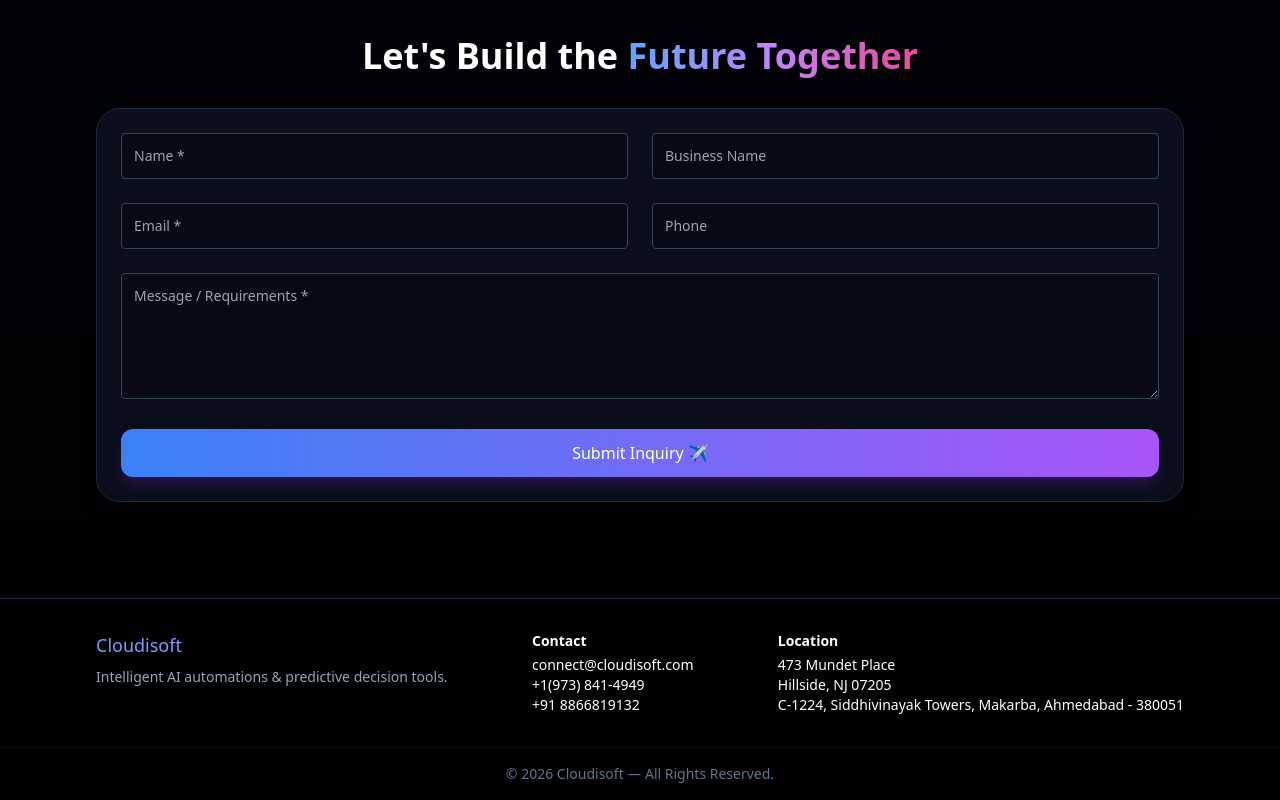
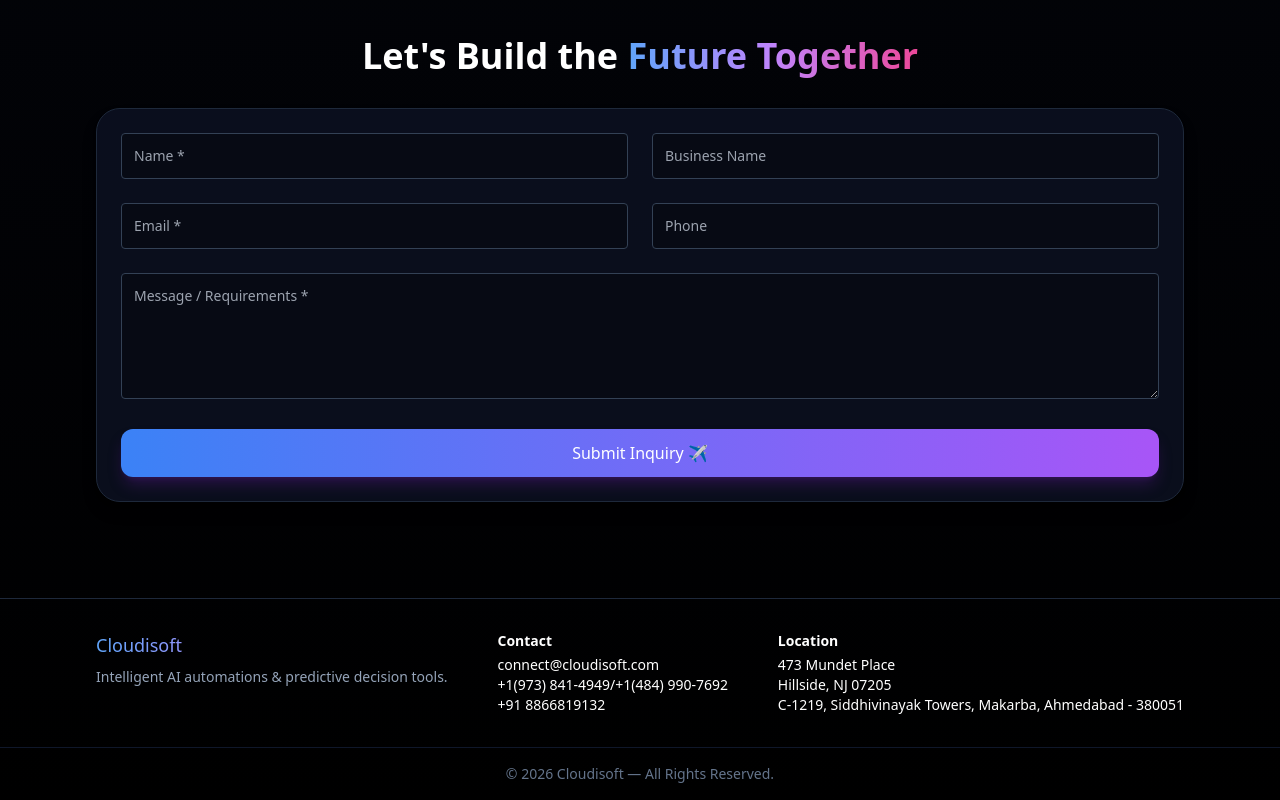
Before and after one commit to Cloudisoft/Cloudisoft.com_Final, a React (Vite) app: page / in a window 1280 px wide. Shown: the part 3601-4401 px from the top of the page. Built offline with nearby package versions, Linux system fonts and the light colour scheme.

Commit message:
Update Footer.tsx

```diff
--- a/src/components/Footer.tsx
+++ b/src/components/Footer.tsx
@@ -12,7 +12,7 @@ export default function Footer() {
         <div>
           <h4 className="font-semibold mb-1">Contact</h4>
           <p>connect@cloudisoft.com</p>
-          <p>+1(973) 841-4949</p>
+          <p>+1(973) 841-4949/+1(484) 990-7692</p>
           <p>+91 8866819132</p>
         </div>
 
@@ -20,7 +20,7 @@ export default function Footer() {
           <h4 className="font-semibold mb-1">Location</h4>
           <p>473 Mundet Place</p>
           <p>Hillside, NJ 07205</p>
-          <p>C-1224, Siddhivinayak Towers, Makarba, Ahmedabad - 380051</p>
+          <p>C-1219, Siddhivinayak Towers, Makarba, Ahmedabad - 380051</p>
         </div>
       </div>
 
```
